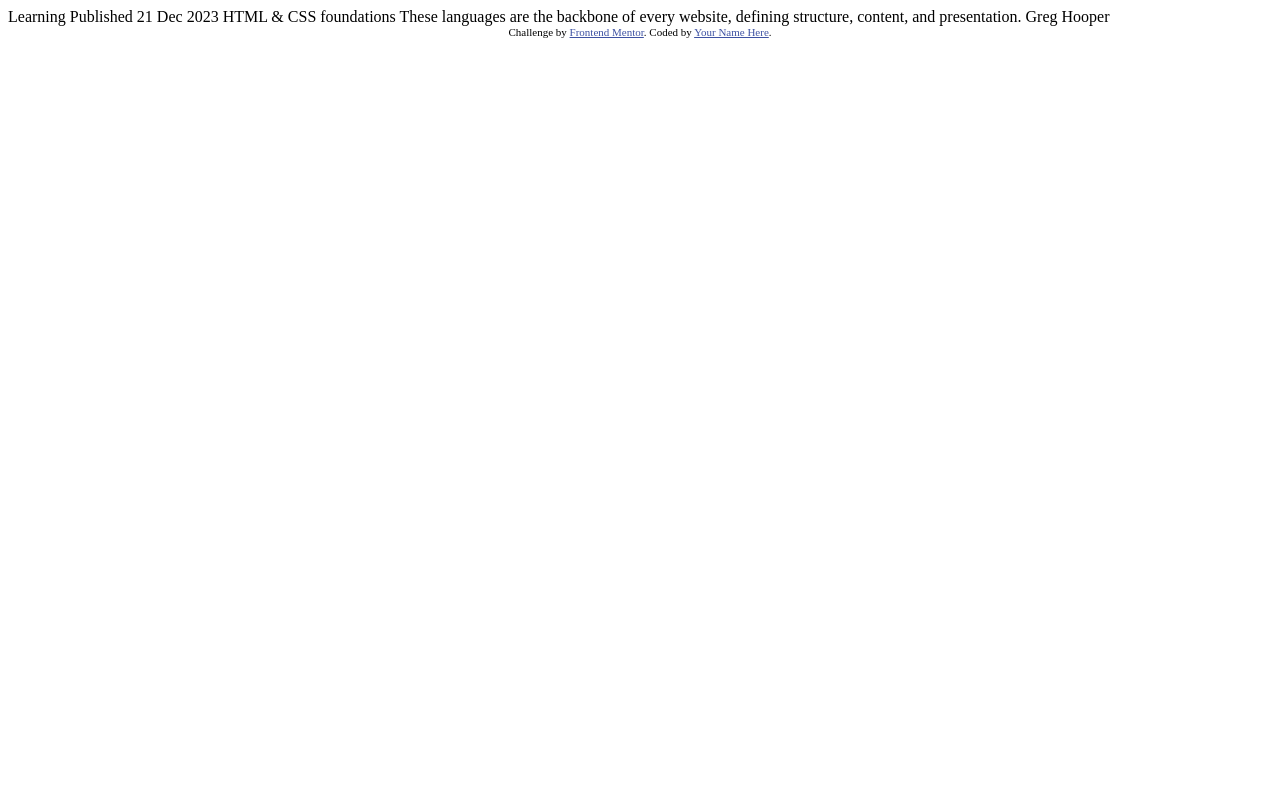
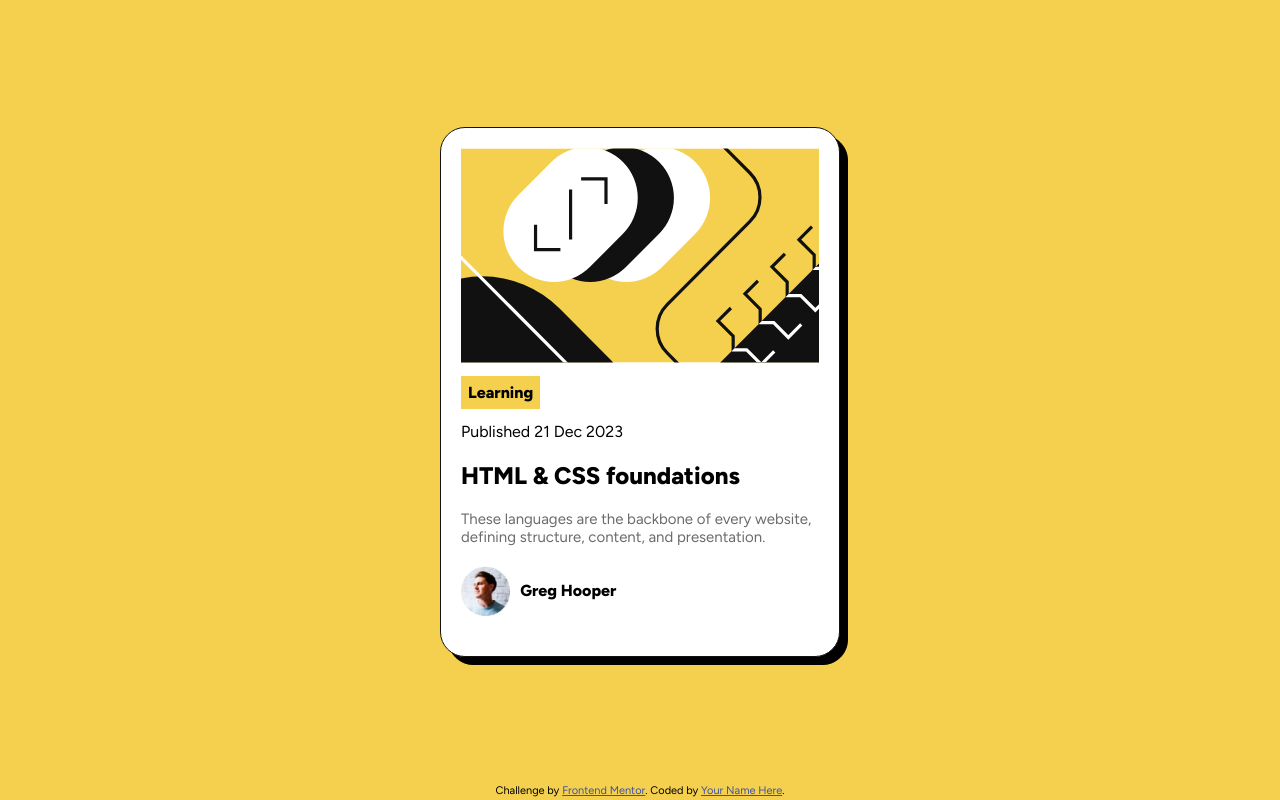
Before and after one commit to HenryyDev/FrontEnd-Mentor-BlogPreviewCard, a plain HTML site: page index.html in a window 1280 px wide. Drawn offline with Linux system fonts and the light colour scheme.

Commit message:
feat: card

```diff
--- a/index.html
+++ b/index.html
@@ -1,34 +1,45 @@
 <!DOCTYPE html>
 <html lang="en">
   <head>
-  <meta charset="UTF-8">
-  <meta name="viewport" content="width=device-width, initial-scale=1.0"> <!-- displays site properly based on user's device -->
-
-  <link rel="icon" type="image/png" sizes="32x32" href="./assets/images/favicon-32x32.png">
+    <meta charset="UTF-8" />
+    <meta name="viewport" content="width=device-width, initial-scale=1.0" />
+    <link rel="stylesheet" href="style.css" />
+    <link
+      rel="icon"
+      type="image/png"
+      sizes="32x32"
+      href="./assets/images/favicon-32x32.png"
+    />
 
     <title>Frontend Mentor | Blog preview card</title>
-
-  <!-- Feel free to remove these styles or customise in your own stylesheet 👍 -->
-  <style>
-    .attribution { font-size: 11px; text-align: center; }
-    .attribution a { color: hsl(228, 45%, 44%); }
-  </style>
   </head>
   <body>
+    <main>
+      <div class="container">
+        <img src="./assets/images/illustration-article.svg" alt="" />
+        <div class="topic"><span class="txt-topic">Learning</span></div>
+        <div>
+          <span>Published 21 Dec 2023</span>
+          <h1>HTML & CSS foundations</h1>
+          <p>
+            These languages are the backbone of every website, defining
+            structure, content, and presentation.
+          </p>
+        </div>
+        <div class="user">
+          <img src="./assets/images/image-avatar.webp" alt="" height="50px" />
+          <span class="userName">Greg Hooper</span>
+        </div>
+      </div>
+    </main>
 
-  Learning
-
-  Published 21 Dec 2023
-
-  HTML & CSS foundations
-
-  These languages are the backbone of every website, defining structure, content, and presentation.
-
-  Greg Hooper
-
+    <footer>
       <div class="attribution">
-    Challenge by <a href="https://www.frontendmentor.io?ref=challenge" target="_blank">Frontend Mentor</a>.
-    Coded by <a href="#">Your Name Here</a>.
+        Challenge by
+        <a href="https://www.frontendmentor.io?ref=challenge" target="_blank"
+          >Frontend Mentor</a
+        >. Coded by <a href="#">Your Name Here</a>.
       </div>
+    </footer>
   </body>
 </html>
--- /dev/null
+++ b/style.css
@@ -0,0 +1,82 @@
+@import url("https://fonts.googleapis.com/css2?family=Figtree:ital,wght@0,300..900;1,300..900&display=swap");
+
+* {
+  padding: 0;
+  margin: 0;
+  box-sizing: border-box;
+  font-family: "figtree";
+}
+body,
+main {
+  display: flex;
+  flex-direction: column;
+  align-items: center;
+  justify-content: center;
+  min-height: 98vh;
+  background-color: hsl(47, 88%, 63%);
+}
+.container {
+  display: flex;
+  padding: 20px;
+  border: 1px solid hsl(0, 0%, 7%);
+
+  max-width: 400px;
+  flex-direction: column;
+  height: auto;
+  width: 400px;
+  border-radius: 25px;
+  background-color: hsl(0, 0%, 100%);
+  filter: drop-shadow(8px 8px 0px #000);
+}
+h1 {
+  font-size: 24px;
+  margin-top: 20px;
+  margin-bottom: 20px;
+  font-weight: 800;
+  transition: all 0.3s;
+}
+h1:hover {
+  color: hsl(47, 88%, 63%);
+  cursor: pointer;
+}
+p {
+  color: hsl(0, 0%, 42%);
+  font-size: 15px;
+}
+.topic {
+  margin-top: 20px;
+  margin-bottom: 20px;
+  font-weight: 800;
+}
+.txt-topic {
+  padding: 7px;
+  background-color: hsl(47, 88%, 63%);
+}
+.user {
+  display: flex;
+  align-items: center;
+  margin-top: 20px;
+  font-weight: 800;
+  margin-bottom: 20px;
+}
+.userName {
+  padding-left: 10px;
+}
+.attribution {
+  font-size: 11px;
+  text-align: center;
+}
+.attribution a {
+  color: hsl(228, 45%, 44%);
+}
+@media (max-width: 375px) {
+  .container {
+    width: 90%;
+    padding: 10px;
+  }
+}
+@media (max-width: 600px) {
+  .container {
+    width: 85%;
+  }
+}
```
Also changed, not shown: 1 other file. Lines whose indentation alone changed are shown as unchanged.
